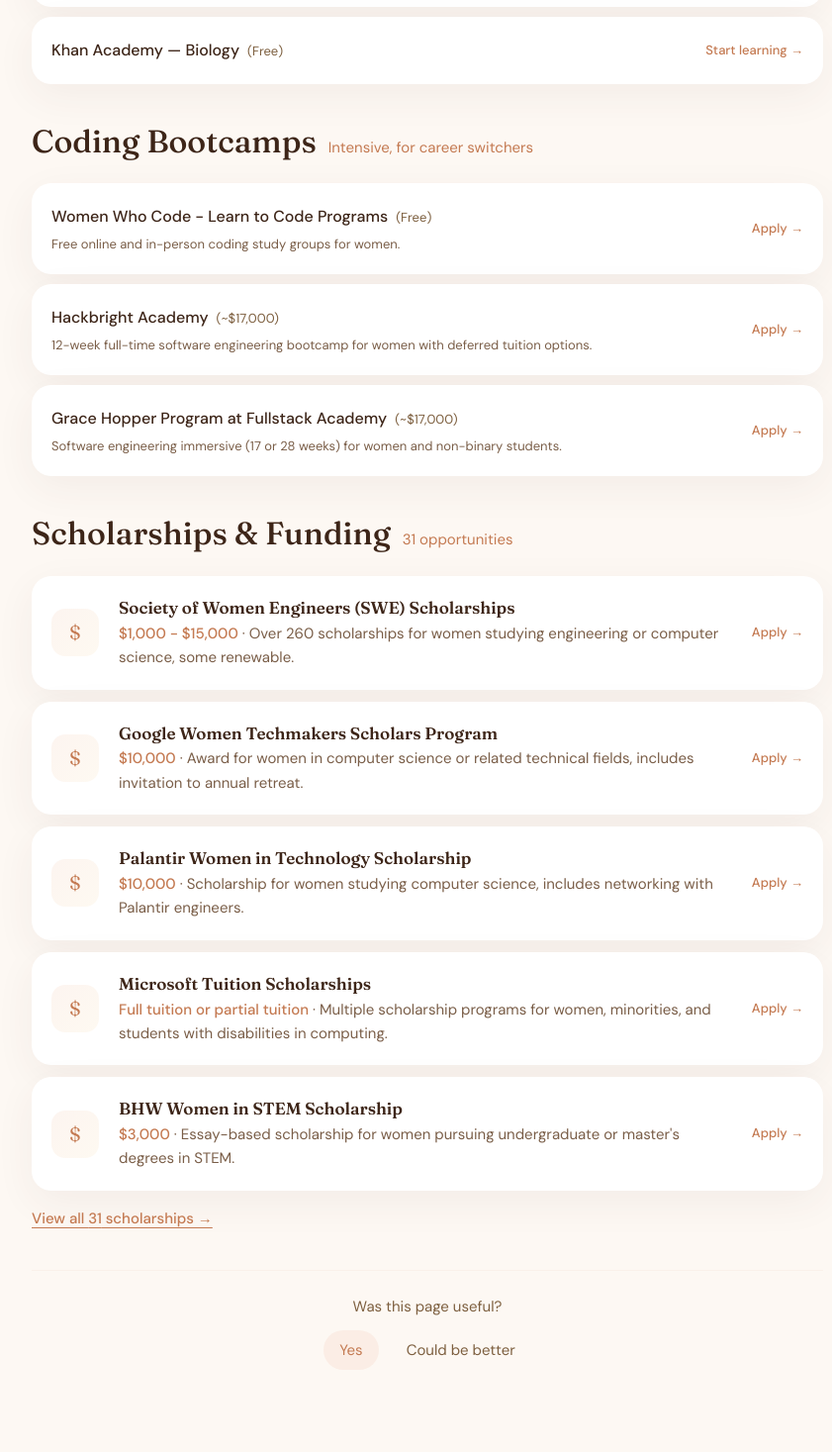
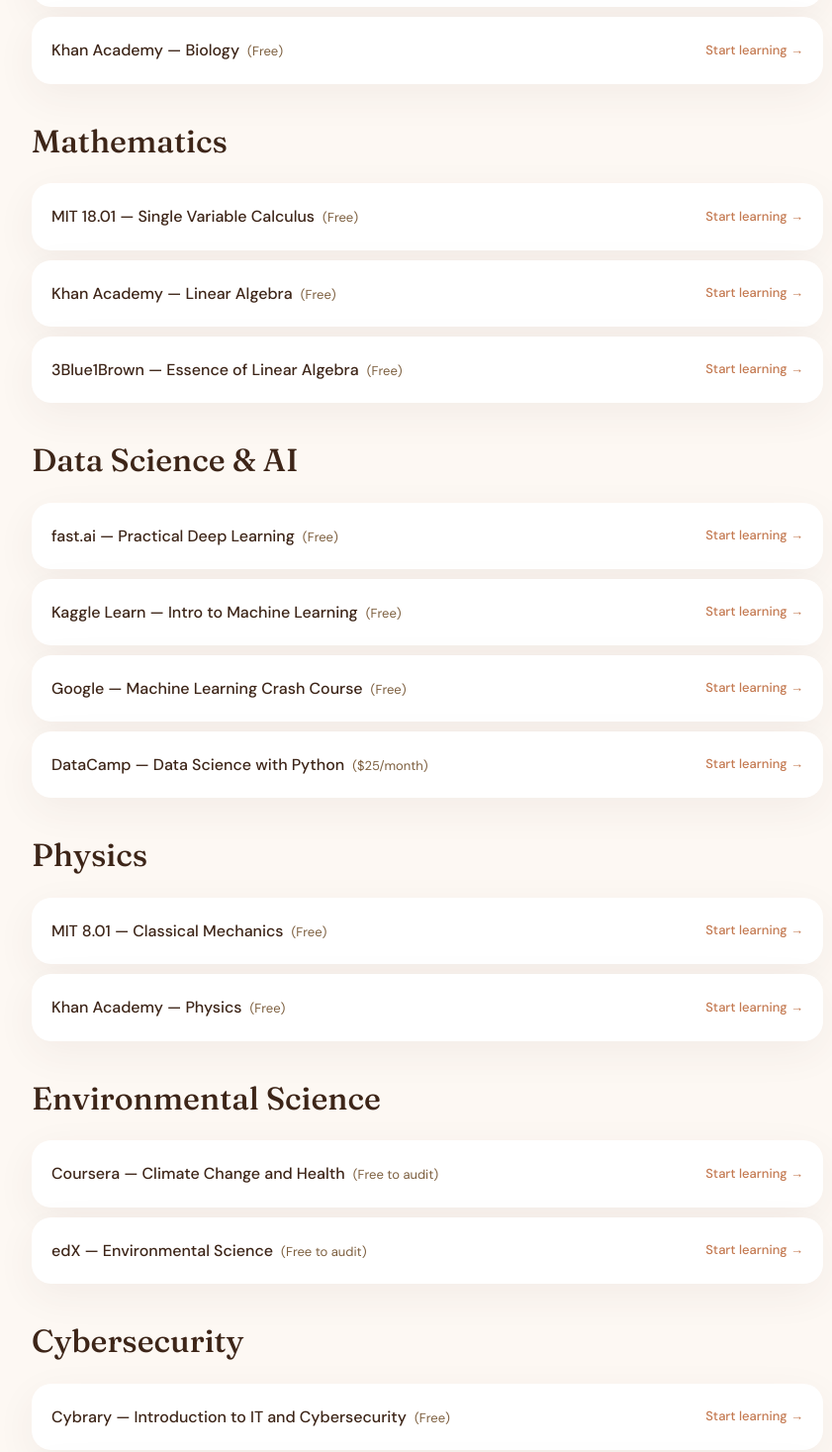
Before and after one commit to itsmepraks/womeninstem, a Next.js app: page /learning in a window 1280 px wide. Shown: the part 1223-2690 px from the top of the page at 99% size, without its empty margins (208-1049 px from the left). Built offline with nearby package versions, Linux system fonts and the light colour scheme.

Commit message:
fix: content — expand courses, fix homepage metric, standardize labels

```diff
--- a/app/page.tsx
+++ b/app/page.tsx
@@ -3,12 +3,12 @@ import StatCard from '@/components/ui/StatCard';
 import LiveFeed from '@/components/ui/LiveFeed';
 import PageTransition from '@/components/ui/PageTransition';
 import { heroStats, heroHighlight } from '@/data/stats';
-import { scholarships } from '@/data/resources';
+import { courses } from '@/data/courses';
 
 export default function HomePage() {
   const stat1 = heroStats[0]!;
   const stat2 = heroStats[1]!;
-  const scholarshipCount = scholarships.length;
+  const courseCount = courses.length;
 
   return (
     <PageTransition>
@@ -103,7 +103,7 @@ export default function HomePage() {
           </div>
           <div className="w-24 h-24 rounded-[50%_50%_50%_20%] bg-gradient-to-br from-accent-secondary/10 to-accent-gold/15 flex-shrink-0 flex items-center justify-center">
             <span className="font-display text-4xl text-accent-primary font-light">
-              {scholarshipCount}
+              {courseCount}
             </span>
           </div>
         </div>
@@ -175,7 +175,7 @@ export default function HomePage() {
         <div className="absolute inset-0 bg-gradient-to-b from-transparent to-accent-secondary/[0.03] rounded-3xl" />
         <div className="relative z-[1]">
           <h2 className="font-display text-[2.25rem] text-text-heading font-light mb-3">
-            Find what you need
+            That&apos;s what we&apos;ve got
           </h2>
           <p className="text-body-lg text-text-secondary mb-7">
             Scholarships, courses, jobs, events. One site.
--- a/app/resources/page.tsx
+++ b/app/resources/page.tsx
@@ -347,7 +347,7 @@ export default function ResourcesPage() {
       {/* ─── ORGANIZATIONS ─── */}
       {showSection('organizations') && filteredOrganizations.length > 0 && (
         <motion.section variants={fadeUp} id="organizations" className="pb-12">
-          <SectionHeading title="Professional Organizations" accent={`${filteredOrganizations.length} listed`} />
+          <SectionHeading title="Organizations" accent={`${filteredOrganizations.length} listed`} />
           <div className="grid grid-cols-1 md:grid-cols-3 gap-3.5">
             {sliced(filteredOrganizations, 'organizations').map((org) => (
               <CompanyCard
--- a/data/courses.ts
+++ b/data/courses.ts
@@ -16,6 +16,30 @@ export const courses: Course[] = [
   { title: 'Coursera — Genomic Data Science Specialization', cost: '$49/month', url: 'https://www.coursera.org/', field: 'Biotech & Life Sciences' },
   { title: 'edX — Principles of Biochemistry', cost: 'Free to audit', url: 'https://www.edx.org/', field: 'Biotech & Life Sciences' },
   { title: 'Khan Academy — Biology', cost: 'Free', url: 'https://www.khanacademy.org/science/biology', field: 'Biotech & Life Sciences' },
+
+  // Mathematics
+  { title: 'MIT 18.01 — Single Variable Calculus', cost: 'Free', url: 'https://ocw.mit.edu/courses/18-01sc-single-variable-calculus-fall-2010/', field: 'Mathematics' },
+  { title: 'Khan Academy — Linear Algebra', cost: 'Free', url: 'https://www.khanacademy.org/math/linear-algebra', field: 'Mathematics' },
+  { title: '3Blue1Brown — Essence of Linear Algebra', cost: 'Free', url: 'https://www.3blue1brown.com/topics/linear-algebra', field: 'Mathematics' },
+
+  // Data Science & AI
+  { title: 'fast.ai — Practical Deep Learning', cost: 'Free', url: 'https://course.fast.ai/', field: 'Data Science & AI' },
+  { title: 'Kaggle Learn — Intro to Machine Learning', cost: 'Free', url: 'https://www.kaggle.com/learn/intro-to-machine-learning', field: 'Data Science & AI' },
+  { title: 'Google — Machine Learning Crash Course', cost: 'Free', url: 'https://developers.google.com/machine-learning/crash-course', field: 'Data Science & AI' },
+  { title: 'DataCamp — Data Science with Python', cost: '$25/month', url: 'https://www.datacamp.com/', field: 'Data Science & AI' },
+
+  // Physics
+  { title: 'MIT 8.01 — Classical Mechanics', cost: 'Free', url: 'https://ocw.mit.edu/courses/8-01sc-classical-mechanics-fall-2016/', field: 'Physics' },
+  { title: 'Khan Academy — Physics', cost: 'Free', url: 'https://www.khanacademy.org/science/physics', field: 'Physics' },
+
+  // Environmental Science
+  { title: 'Coursera — Climate Change and Health', cost: 'Free to audit', url: 'https://www.coursera.org/learn/climate-change', field: 'Environmental Science' },
+  { title: 'edX — Environmental Science', cost: 'Free to audit', url: 'https://www.edx.org/learn/environmental-science', field: 'Environmental Science' },
+
+  // Cybersecurity
+  { title: 'Cybrary — Introduction to IT and Cybersecurity', cost: 'Free', url: 'https://www.cybrary.it/', field: 'Cybersecurity' },
+  { title: 'TryHackMe — Complete Beginner Path', cost: 'Free tier', url: 'https://tryhackme.com/', field: 'Cybersecurity' },
+  { title: 'SANS Cyber Aces — Free Online Courses', cost: 'Free', url: 'https://www.cyberaces.org/', field: 'Cybersecurity' },
 ];
 
 export function getCoursesByField(): Map<string, Course[]> {
```
